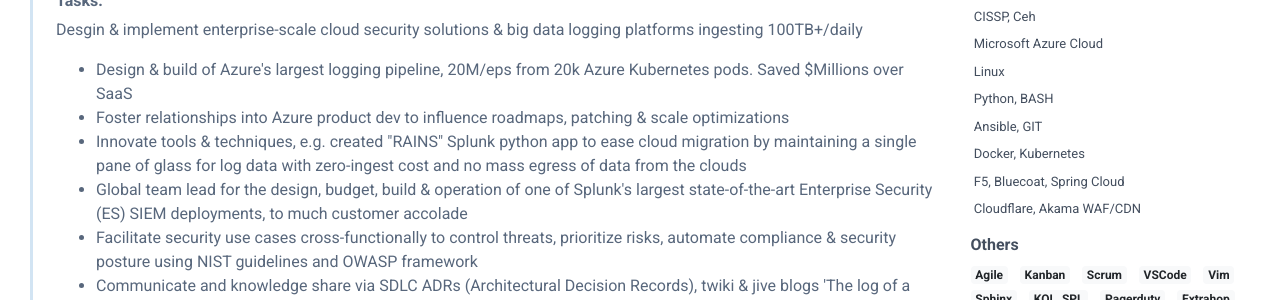
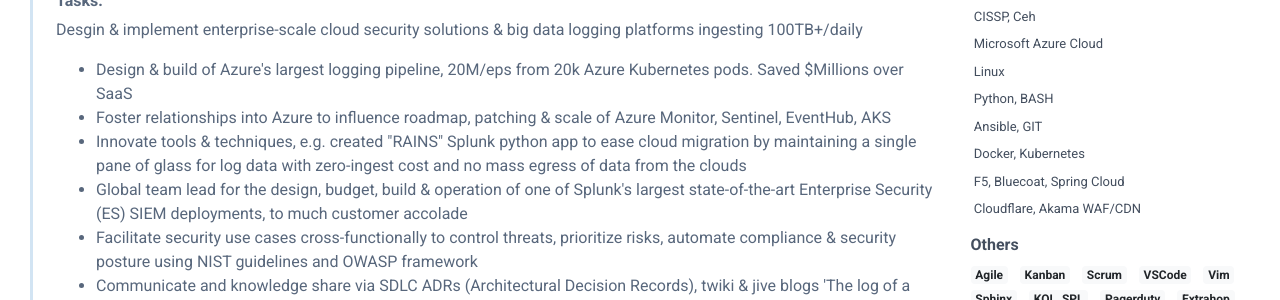
Before and after one commit to Hamy200/resume, a Jekyll site: the page built from index.markdown, in a window 1280 px wide. Shown: the part 615-915 px from the top of the page. Built offline with Jekyll 4.4.1, drawn with Linux system fonts in a browser that asks for light colours; nearby versions of some CDN libraries.

Commit message:
Update data.yml

```diff
--- a/_data/data.yml
+++ b/_data/data.yml
@@ -50,7 +50,7 @@ experiences:
         Desgin & implement enterprise-scale cloud security solutions & big data logging platforms ingesting 100TB+/daily
       highlights:
         - Design & build of Azure's largest logging pipeline, 20M/eps from 20k Azure Kubernetes pods. Saved $Millions over SaaS
-        - Foster relationships into Azure product dev to influence roadmaps, patching & scale optimizations
+        - Foster relationships into Azure to influence roadmap, patching & scale of Azure Monitor, Sentinel, EventHub, AKS
         - Innovate tools & techniques, e.g. created "RAINS" Splunk python app to ease cloud migration by maintaining a single pane of glass for log data with zero-ingest cost and no mass egress of data from the clouds
         - Global team lead for the design, budget, build & operation of one of Splunk's largest state-of-the-art Enterprise Security (ES) SIEM deployments, to much customer accolade
         - Facilitate security use cases cross-functionally to control threats, prioritize risks, automate compliance & security posture using NIST guidelines and OWASP framework
```
